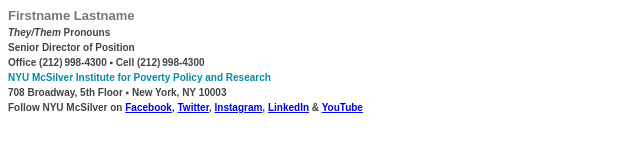
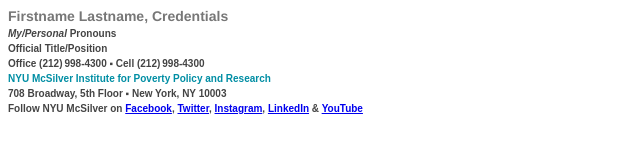
Before and after one commit to mileszm/mcsilver_email_1, a plain HTML site: page index.html in a window 1280 px wide. Shown: the whole page, without its empty margins (0-640 px from the left). Drawn offline with Linux system fonts and the light colour scheme.

Commit message:
homogenize sig A and B

```diff
--- a/index.html
+++ b/index.html
@@ -13,10 +13,10 @@
 </head>
 <body>
 	<div class="fsa">
-		<p style="font-size:13px;color:#777;font-weight:bold;font-family:Arial,Helvetica,sans-serif;margin:4px 0 2px 0">Firstname Lastname</p>
+		<p style="font-size:14px;color:#777;font-weight:bold;font-family:Helvetice Neue,Helvetica,Arial,sans-serif;margin:4px 0 2px 0">Firstname Lastname, Credentials</p>
 		<p style="line-height:15px;font-size:10px;color:#444;font-weight:bold;font-family:Arial,Helvetica,sans-serif;margin:0">
-		<em>They/Them</em> Pronouns <br />
-		Senior Director of Position <br />
+		<em>My/Personal</em> Pronouns <br />
+		Official Title/Position <br />
 		Office (212)&#8201;998-4300 ▪ Cell (212)&#8201;998-4300 <br />
 		<a style="color:#008ea4;text-decoration:none" href="http://mcsilver.nyu.edu">NYU McSilver Institute for Poverty Policy and Research</a> <br />
 		708 Broadway, 5th Floor ▪ New York, NY 10003 <br />
```
